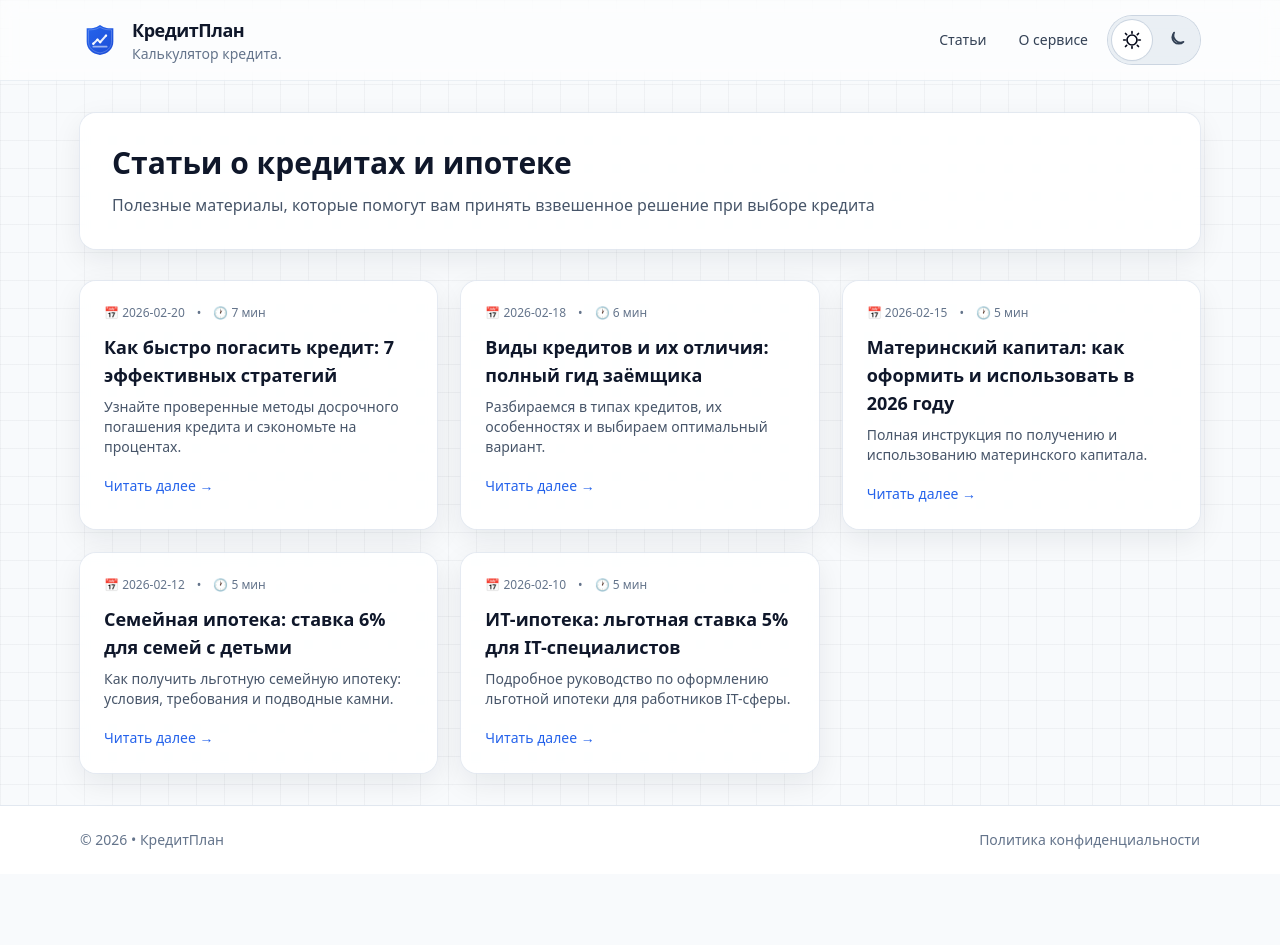
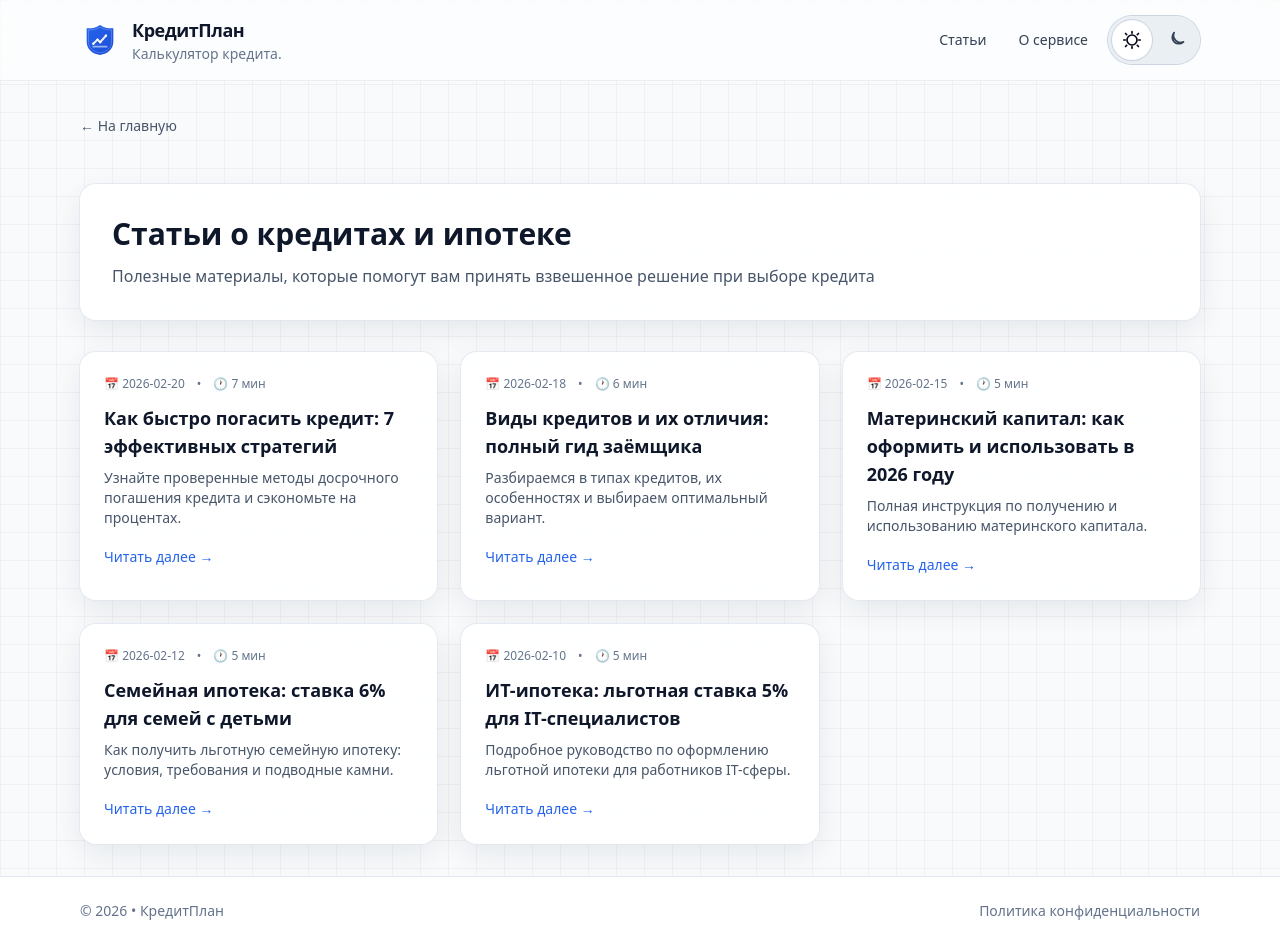
Before and after one commit to Meowezy/site-caluc, a Next.js app: page /articles in a window 1280 px wide. Before the commit the page ends 874 px from the top, so only its background shows below. Built offline with nearby package versions, Linux system fonts and the light colour scheme.

Commit message:
Update page.tsx

```diff
--- a/app/articles/page.tsx
+++ b/app/articles/page.tsx
@@ -39,6 +39,13 @@ export default function ArticlesPage() {
 
   return (
     <div className="space-y-8">
+      <a
+        href="/"
+        className="inline-flex items-center gap-2 text-sm font-medium text-slate-600 dark:text-slate-400 hover:text-bank-600 dark:hover:text-bank-500 transition-colors mb-4"
+      >
+        ← На главную
+      </a>
+
       <section className="card p-6 md:p-8">
         <h1 className="text-2xl md:text-3xl font-bold">Статьи о кредитах и ипотеке</h1>
         <p className="mt-3 text-slate-600 dark:text-slate-400">
@@ -63,13 +70,9 @@ export default function ArticlesPage() {
               {article.title}
             </h2>
 
-            <p className="text-sm text-slate-600 dark:text-slate-400 mb-4">
-              {article.description}
-            </p>
+            <p className="text-sm text-slate-600 dark:text-slate-400 mb-4">{article.description}</p>
 
-            <span className="text-sm font-medium text-bank-600 dark:text-bank-500">
-              Читать далее →
-            </span>
+            <span className="text-sm font-medium text-bank-600 dark:text-bank-500">Читать далее →</span>
           </a>
         ))}
       </div>
```
